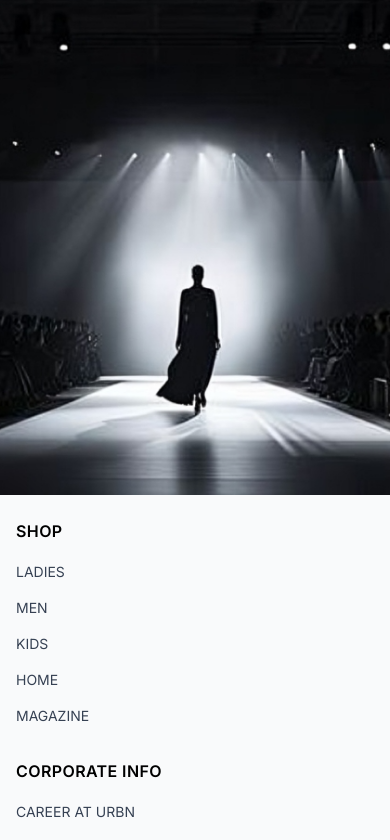
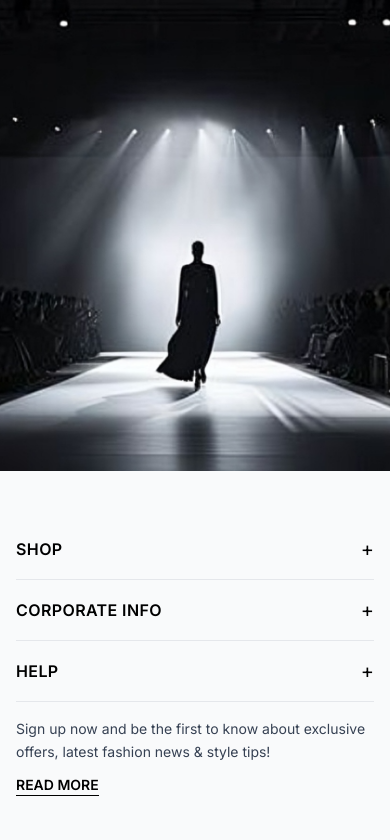
Before and after one commit to uxtocode/URBN, a React (Vite) app: page / in a window 390 px wide. Shown: the part 3579-4419 px from the top of the page. Built offline with nearby package versions, Linux system fonts and the light colour scheme.

Commit message:
collapsable footer on mobile

```diff
--- a/src/components/Layout/Footer.jsx
+++ b/src/components/Layout/Footer.jsx
@@ -1,3 +1,4 @@
+import React from 'react';
 const Footer = () => {
   const footerSections = [
     {
@@ -40,14 +41,26 @@ const Footer = () => {
     <footer className="bg-gray-50 pt-6 md:pt-12 pb-8">
       <div className="mx-auto px-4 sm:px-8">
         {/* Main Footer Content */}
-        <div className="grid grid-cols-1 md:grid-cols-2 lg:grid-cols-4 gap-8 lg:gap-12">
+        <div className="grid grid-cols-1 md:grid-cols-2 lg:grid-cols-4 gap-4 md:gap-8 lg:gap-12">
           {/* Footer Sections */}
-          {footerSections.map((section, index) => (
-            <div key={index} className="space-y-4">
+          {footerSections.map((section, index) => {
+            const [isOpen, setIsOpen] = React.useState(false);
+
+            return (
+              <div key={index} className="border-b border-gray-200 pb-2 md:border-none md:pb-0">
+                <button
+                  className="w-full flex justify-between items-center md:cursor-default"
+                  onClick={() => setIsOpen(!isOpen)}
+                >
                   <h3 className="font-semibold text-black uppercase tracking-wide">
                     {section.title}
                   </h3>
-              <ul className="space-y-3">
+                  <span className="md:hidden text-xl">{isOpen ? '−' : '+'}</span>
+                </button>
+                <ul
+                  className={`mt-2 space-y-3 transition-all duration-300 ease-in-out overflow-hidden ${isOpen ? 'max-h-96' : 'max-h-0'
+                    } md:max-h-full md:mt-4`}
+                >
                   {section.links.map((link, linkIndex) => (
                     <li key={linkIndex}>
                       <a
@@ -60,7 +73,9 @@ const Footer = () => {
                   ))}
                 </ul>
               </div>
-          ))}
+            );
+          })}
+
 
           {/* Newsletter Signup */}
           <div className="space-y-4">
--- a/src/pages/Home.jsx
+++ b/src/pages/Home.jsx
@@ -114,7 +114,7 @@ const Home = () => {
             </section>
 
             {/* Shop by Category Section */}
-            <section className="bg-gray-50 mb-10">
+            <section className="bg-gray-50">
                 <div className="px-4 sm:px-8 py-6 md:py-8">
                     {/* Headline */}
                     <div className='flex flex-col gap-2 mb-8 md:mb-10'>
@@ -151,7 +151,7 @@ const Home = () => {
                 </div>
             </section>
 
-            <section className="bg-gray-50">
+            <section className="bg-gray-50 mt-4 pb-10 md:mb-0">
                 <img src="./before_footer.png" className='w-full md:aspect-video aspect-[3/4] object-cover' alt="" />
             </section>
         </>
```
Lines whose indentation alone changed are shown as unchanged.
